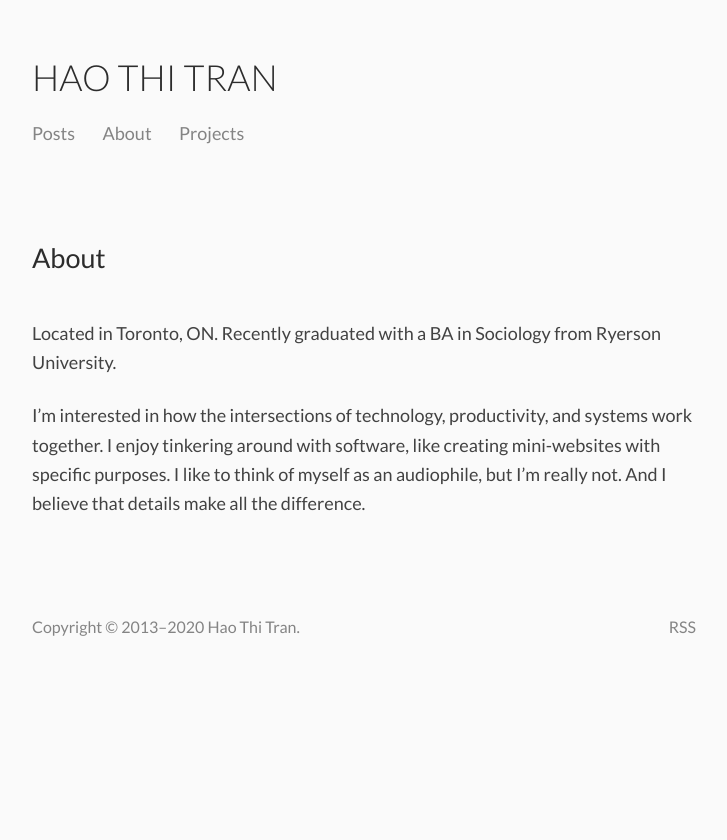
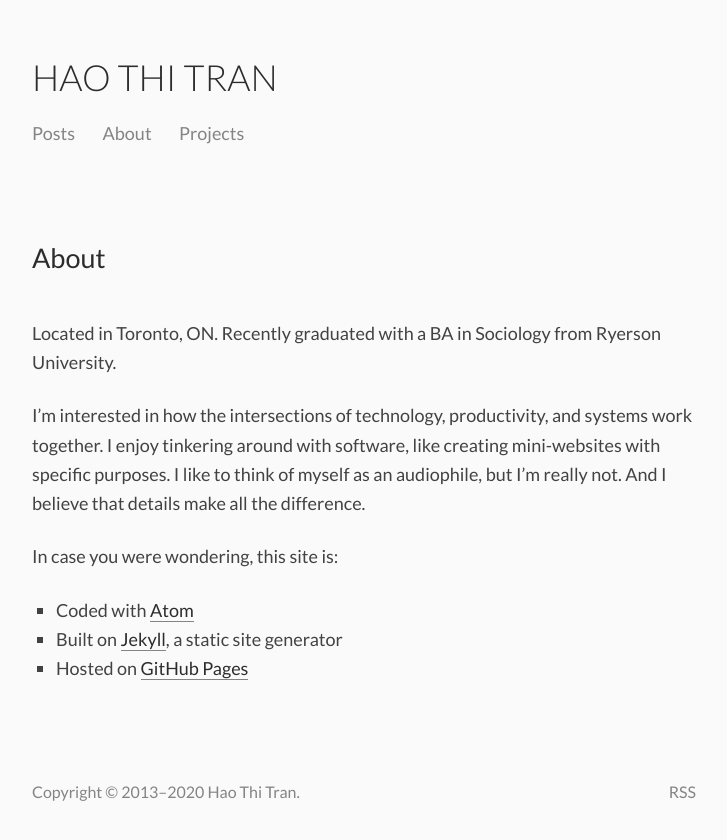
Before and after one commit to haothitran/posts, a Jekyll site: the page built from _pages/about.md, in a window 1280 px wide. Shown: the top 840 px of the page, without its empty margins (276-1003 px from the left). Built offline with Jekyll 4.4.1, drawn with Linux system fonts in a browser that asks for light colours.

Commit message:
Add site information to about page

```diff
--- a/_pages/about.md
+++ b/_pages/about.md
@@ -7,3 +7,9 @@ permalink: /about
 Located in Toronto, ON. Recently graduated with a BA in Sociology from Ryerson University.
 
 I'm interested in how the intersections of technology, productivity, and systems work together. I enjoy tinkering around with software, like creating mini-websites with specific purposes. I like to think of myself as an audiophile, but I'm really not. And I believe that details make all the difference.
+
+In case you were wondering, this site is:
+
+- Coded with [Atom](https://atom.io/)
+- Built on [Jekyll](https://jekyllrb.com/), a static site generator
+- Hosted on [GitHub Pages](https://pages.github.com/)
```
